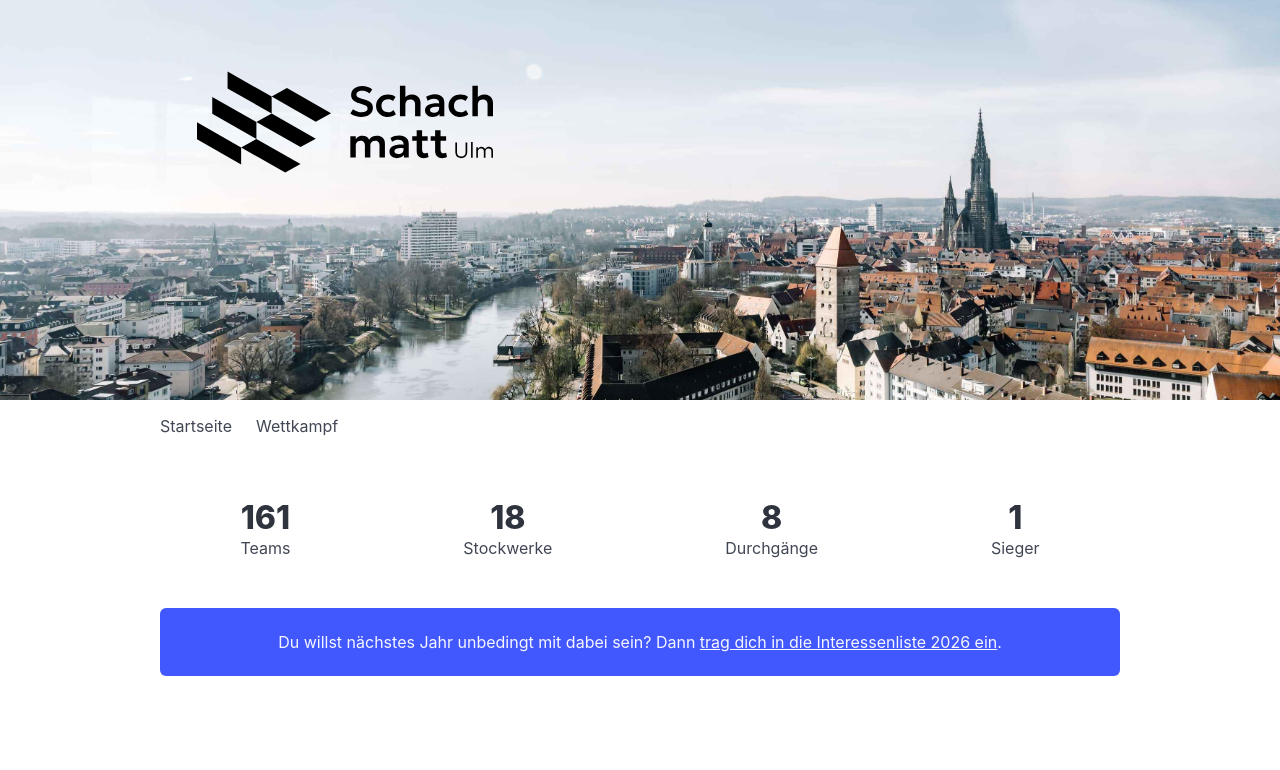
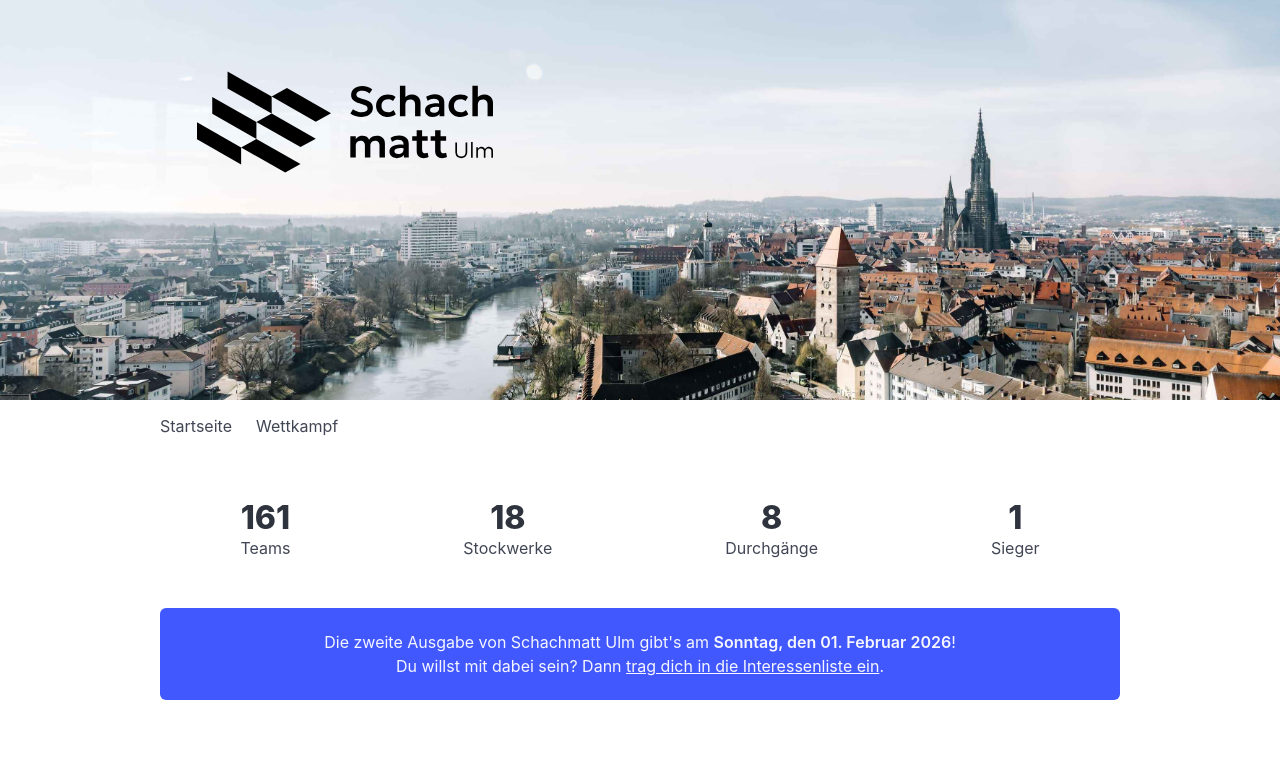
Before and after one commit to steffkes/schachmatt-ulm, a Nuxt app: page / in a window 1280 px wide. Shown: the top 770 px of the page. Built offline with nearby package versions, Linux system fonts and the light colour scheme; no server answers.

Commit message:
save the date

```diff
--- a/pages/index.vue
+++ b/pages/index.vue
@@ -30,9 +30,11 @@
 
       <div class="notification is-link has-text-centered mt-6">
         <p>
-          Du willst nächstes Jahr unbedingt mit dabei sein? Dann
+          Die zweite Ausgabe von Schachmatt Ulm gibt's am
+          <strong>Sonntag, den 01. Februar 2026</strong>!<br />
+          Du willst mit dabei sein? Dann
           <a href="https://airtable.com/appZnWtcgYgbjEPBs/shrqwZ67Y0WiuJfxA">
-            trag dich in die Interessenliste 2026 ein</a
+            trag dich in die Interessenliste ein</a
           >.
         </p>
       </div>
```
